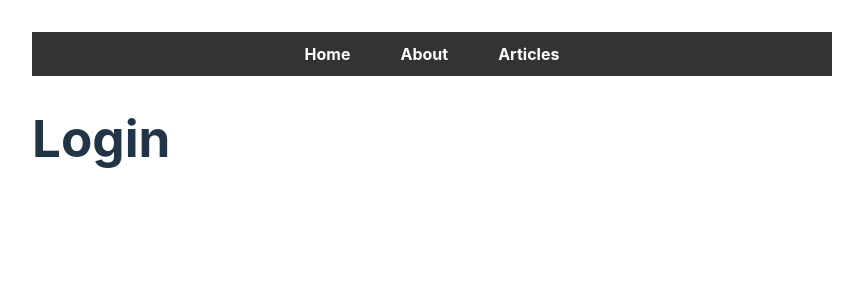
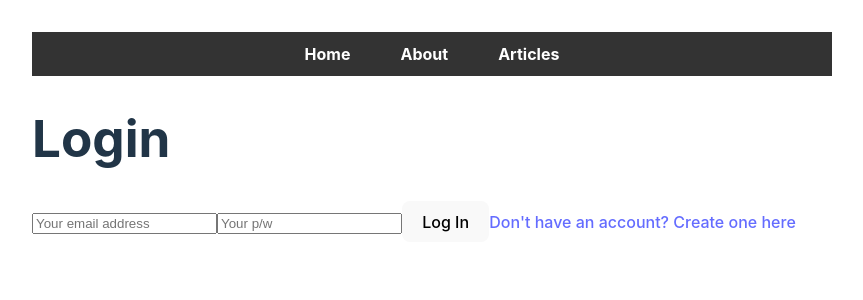
Before and after one commit to thomashoddinott/LL-fullstack-react-course, a React (Vite) app in the folder frontend/: page /login in a window 1280 px wide. Shown: the top 300 px of the page, without its empty margins (208-1071 px from the left). Built offline with nearby package versions, Linux system fonts and the light colour scheme.

Commit message:
LoginPage flesh out UI and placeholder functionality

```diff
--- a/frontend/src/pages/LoginPage.jsx
+++ b/frontend/src/pages/LoginPage.jsx
@@ -1,3 +1,40 @@
+import { useState } from "react";
+import { Link, useNavigate } from "react-router-dom";
+import { getAuth, signInWithEmailAndPassword } from "firebase/auth";
+
 export default function LoginPage() {
-  return <h1>Login</h1>;
+  const [email, setEmail] = useState("");
+  const [password, setPassword] = useState("");
+  const [error, setError] = useState("");
+
+  const navigate = useNavigate();
+
+  async function logIn() {
+    try {
+      await signInWithEmailAndPassword(getAuth(), email, password);
+      navigate("/articles");
+    } catch (e) {
+      setError(e);
+    }
+  }
+
+  return (
+    <>
+      <h1>Login</h1>
+      {error && <p>{error}</p>}
+      <input
+        placeholder="Your email address"
+        value={email}
+        onChange={(e) => setEmail(e.target.value)}
+      />
+      <input
+        placeholder="Your p/w"
+        type="password"
+        value={password}
+        onChange={(e) => setPassword(e.target.value)}
+      />
+      <button onClick={logIn}>Log In</button>
+      <Link to="/create-account">Don't have an account? Create one here</Link>
+    </>
+  );
 }
```
